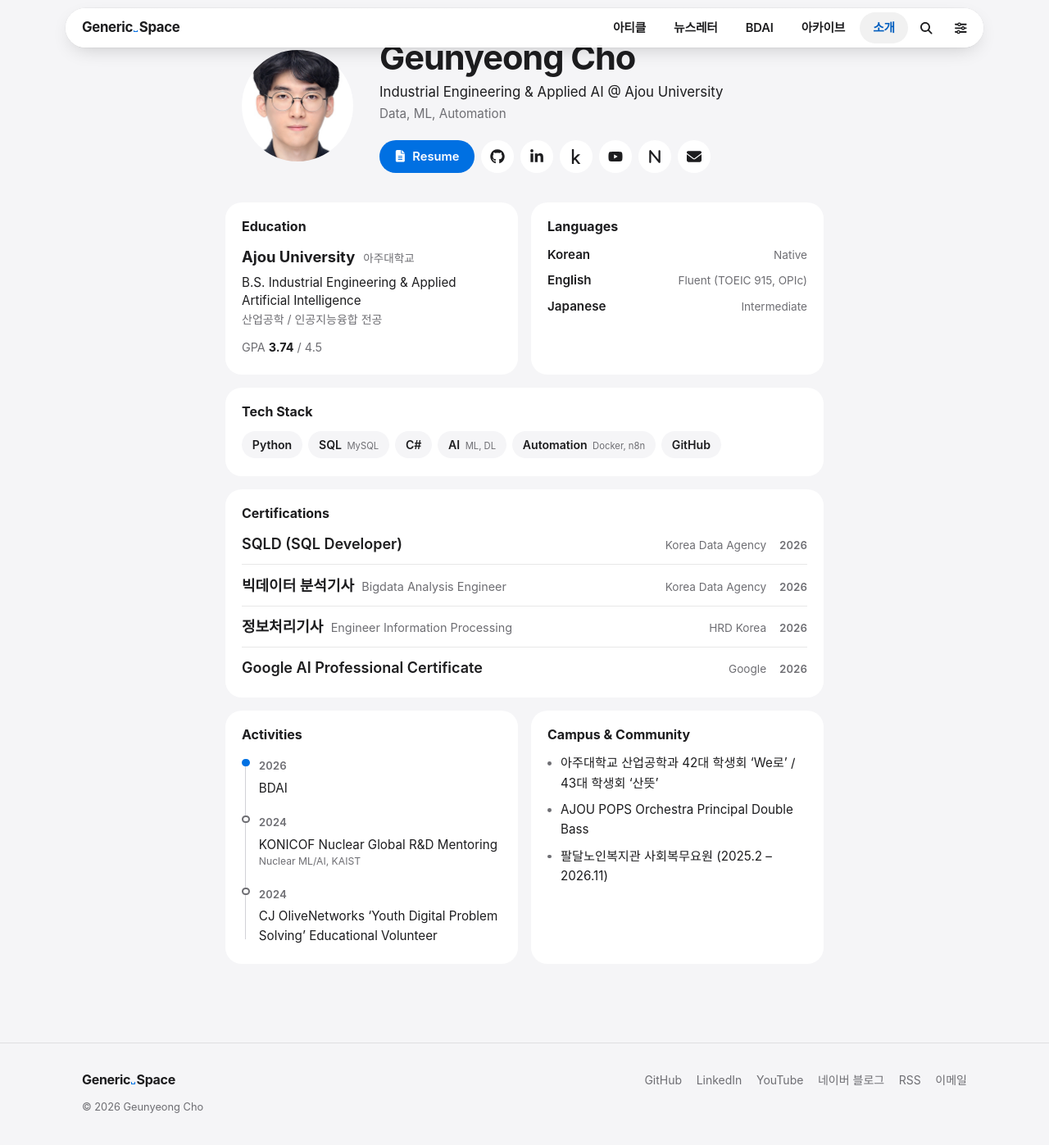
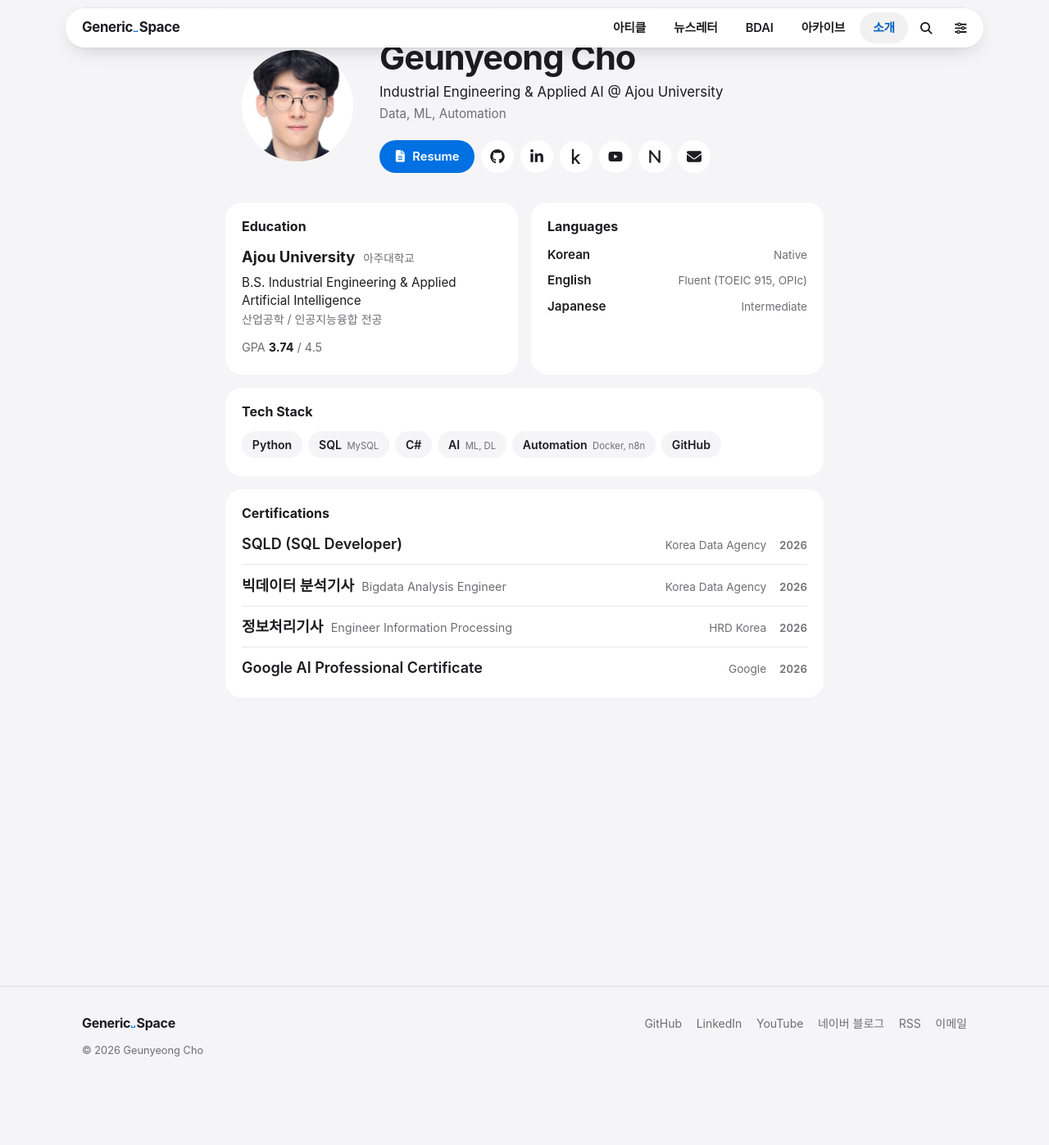
Before and after one commit to 48harry/48harry.github.io, a Jekyll site: the page built from aboutme.md, in a window 1280 px wide and 1400 px high, scrolled down 69 px. Shown: the top 1397 px of the window at 82% size. Built offline with Jekyll 4.4.1, drawn with Linux system fonts in a browser that asks for light colours; some web fonts are replaced; comment, search, counter and statistics services are not loaded.

Commit message:
About: drop Activities and Campus & Community
Too personal for the page. Their styles (.timeline, .plain-list) went with them, and the page
description no longer mentions 활동. Education and Languages still pair up; Tech Stack and
Certifications run full width below.

Co-Authored-By: Claude Opus 5.5 <noreply@anthropic.com>

```diff
--- a/aboutme.md
+++ b/aboutme.md
@@ -1,7 +1,7 @@
 ---
 layout: page
 title: 소개
-description: "Geunyeong Cho 소개: 아주대학교 산업공학·인공지능융합 전공, 데이터·ML·자동화 분야의 학력, 기술 스택, 자격증과 활동"
+description: "Geunyeong Cho 소개: 아주대학교 산업공학·인공지능융합 전공, 데이터·ML·자동화 분야의 학력, 기술 스택, 자격증"
 hide-title: true
 ---
 
@@ -102,24 +102,6 @@ hide-title: true
     </ul>
   </section>
 
-  <section class="about-card">
-    <h2 class="about-title">Activities</h2>
-    <ol class="timeline">
-      <li><span class="timeline-year">2026</span><p>BDAI</p></li>
-      <li><span class="timeline-year">2024</span><p>KONICOF Nuclear Global R&amp;D Mentoring <small>Nuclear ML/AI, KAIST</small></p></li>
-      <li><span class="timeline-year">2024</span><p>CJ OliveNetworks ‘Youth Digital Problem Solving’ Educational Volunteer</p></li>
-    </ol>
-  </section>
-
-  <section class="about-card">
-    <h2 class="about-title">Campus &amp; Community</h2>
-    <ul class="plain-list">
-      <li>아주대학교 산업공학과 42대 학생회 ‘We로’ / 43대 학생회 ‘산뜻’</li>
-      <li>AJOU POPS Orchestra Principal Double Bass</li>
-      <li>팔달노인복지관 사회복무요원 (2025.2 – 2026.11)</li>
-    </ul>
-  </section>
-
   <!-- My story: 내용을 채우면 아래 주석을 풀어 주세요
   <section class="about-card about-wide">
     <h2 class="about-title">My Story</h2>
--- a/assets/css/custom.css
+++ b/assets/css/custom.css
@@ -2100,36 +2100,7 @@ a.cell:hover, a.cell:focus-visible { transform: scale(1.35); z-index: 1; positio
 .cert-name { font-weight: 600; }
 .cert-name small { margin-left: .3rem; font-weight: 400; color: var(--mid-col); }
 .cert-org { font-size: .85rem; color: var(--mid-col); }
-.year-badge,
-.timeline-year { font-size: .82rem; font-weight: 600; font-variant-numeric: tabular-nums; color: var(--mid-col); }
-
-/* a real sequence, so a line and a dot per year */
-.about-card .timeline { position: relative; padding-left: 1.3rem; }
-.timeline::before {
-  content: "";
-  position: absolute;
-  left: .28rem;
-  top: .45rem;
-  bottom: .45rem;
-  width: 1px;
-  background: var(--rule);
-}
-.timeline li { position: relative; padding-bottom: .95rem; }
-.timeline li:last-child { padding-bottom: 0; }
-.timeline li::before {
-  content: "";
-  position: absolute;
-  left: -1.3rem;
-  top: .4rem;
-  width: .6rem;
-  height: .6rem;
-  border-radius: 50%;
-  background: var(--surface);
-  border: 2px solid var(--mid-col);
-}
-.timeline li:first-child::before { border-color: var(--accent); background: var(--accent); }
-.timeline li p { margin-top: .2rem; font-size: .95rem; line-height: 1.55; }
-.timeline small { display: block; color: var(--mid-col); }
+.year-badge { font-size: .82rem; font-weight: 600; font-variant-numeric: tabular-nums; color: var(--mid-col); }
 
 /* Projects (posts tagged 회고): the project's name, the story's title under it, the month; rows run
    to the card's edges so a hover fills the card's width (.about-card in the selector outranks the
@@ -2149,19 +2120,6 @@ a.cell:hover, a.cell:focus-visible { transform: scale(1.35); z-index: 1; positio
 .project-name { font-weight: 700; color: var(--heading-col); }
 .project-story { grid-column: 1; font-size: .9rem; line-height: 1.5; color: var(--mid-col); }
 .project-list time { grid-column: 2; grid-row: 1; font-size: .82rem; font-variant-numeric: tabular-nums; color: var(--mid-col); }
-
-.plain-list li { position: relative; padding-left: 1rem; font-size: .95rem; line-height: 1.6; }
-.plain-list li + li { margin-top: .5rem; }
-.plain-list li::before {
-  content: "";
-  position: absolute;
-  left: 0;
-  top: .65em;
-  width: .3rem;
-  height: .3rem;
-  border-radius: 50%;
-  background: var(--mid-col);
-}
 
 @media (max-width: 767px) {
   .profile { grid-template-columns: 1fr; gap: 1.25rem; }
```
